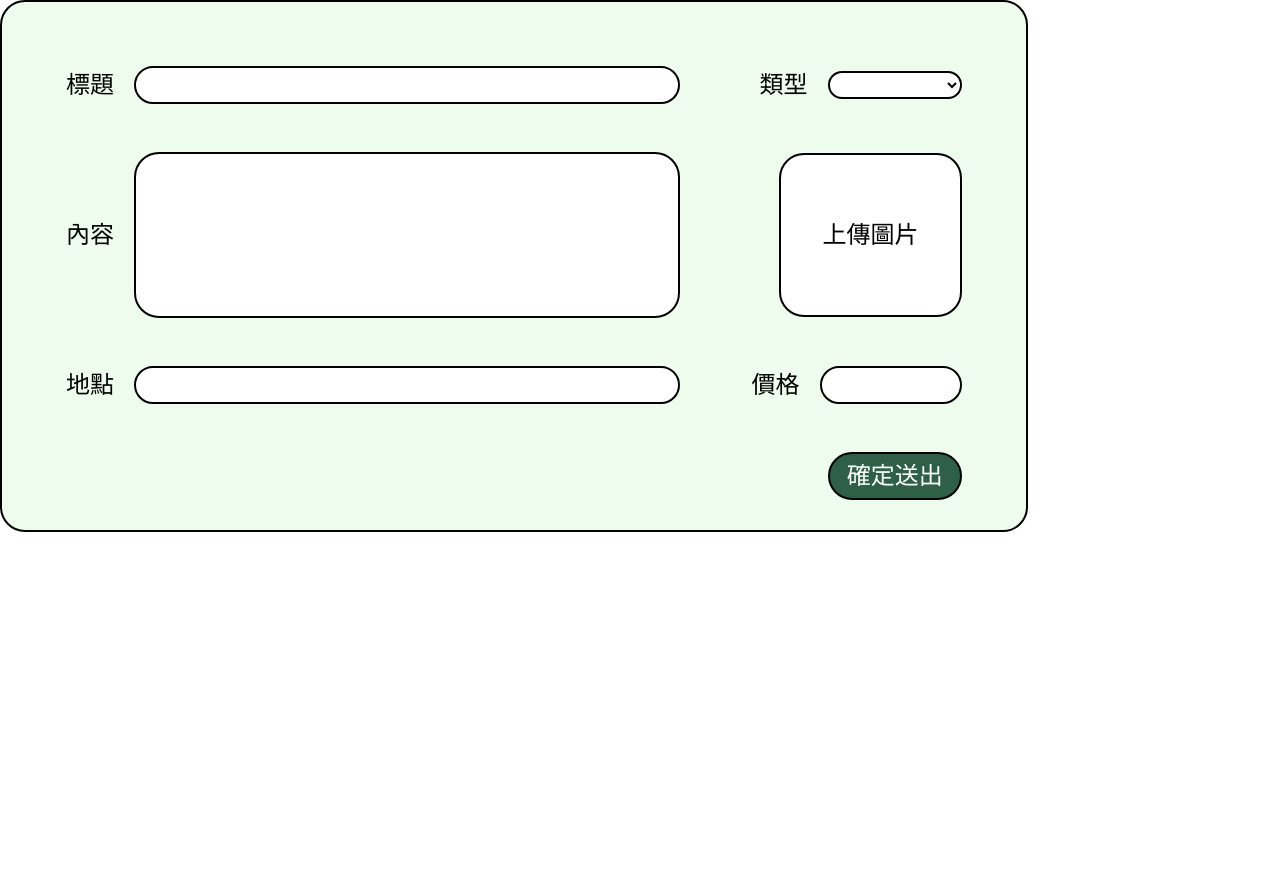
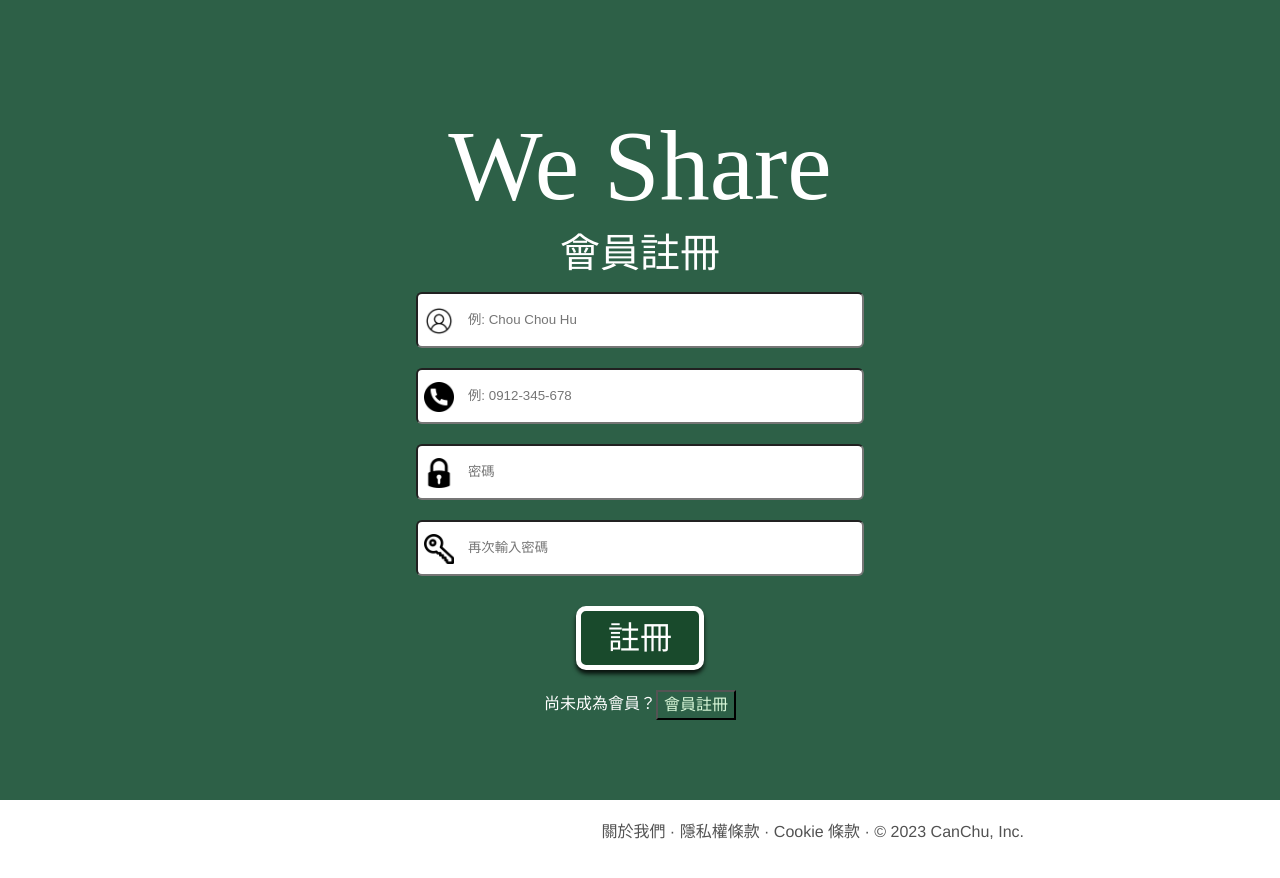
Before and after one commit to ycccccccccccc/WeShare, a Next.js app in the folder frontend/weshare/: page /LoginPage in a window 1280 px wide. Shown: the top 878 px of the page. Before the commit the page ends 800 px from the top, so only its background shows below. Built offline with nearby package versions, Linux system fonts and the light colour scheme; a web font is replaced by a local one.

Commit message:
feat: signIn / logIn page completed

```diff
--- a/frontend/weshare/Components/LogInOut.js
+++ b/frontend/weshare/Components/LogInOut.js
@@ -1,16 +1,38 @@
-'use client';
+"use client";
 
-import '../src/app/globals.css';
-import  { useState } from 'react';
+import "../src/app/globals.css";
+import { useState } from "react";
 import Image from "next/image";
 import styles from "../styles/logInOut.module.scss";
+import useLogIn from "../hooks/useLogin";
+import useSignUp from "../hooks/useSingUp";
 
 export default function LogInOut() {
   // const router = useRouter();
-  const [isRegisterPage, setIsRegisterPage] = useState(true)
+  const [isRegisterPage, setIsRegisterPage] = useState(true);
   const handleTogglePage = () => {
     // 切換註冊/登入頁面
     setIsRegisterPage((prev) => !prev);
+  };
+
+  const [name, setName] = useState("");
+  const [phone, setPhone] = useState("");
+  const [password, setPassword] = useState("");
+  const [passwordAgain, setPasswordAgain] = useState("");
+
+  const { signUp, error: signUpError } = useSignUp();
+  const { logIn, error } = useLogIn();
+
+  const handleSignUp = (e) => {
+    e.preventDefault();
+    if (password !== passwordAgain) {
+      alert("兩次密碼不一致，請檢查！");
+    } else signUp(name, phone, password);
+  };
+
+  const handleLogIn = (e) => {
+    e.preventDefault();
+    logIn(phone, password);
   };
 
   return (
@@ -37,9 +59,10 @@ export default function LogInOut() {
                   <input
                     type="text"
                     name="name"
+                    value={name}
                     placeholder="例: Chou Chou Hu"
                     className={styles.inputFrame}
-                    // onChange={handleInputChange}
+                    onChange={(e) => setName(e.target.value)}
                   />
                 </div>
               )}
@@ -57,8 +80,9 @@ export default function LogInOut() {
                   type="text"
                   name="email"
                   placeholder="例: 0912-345-678"
+                  value={phone}
                   className={styles.inputFrame}
-                  // onChange={handleInputChange}
+                  onChange={(e) => setPhone(e.target.value)}
                 />
               </div>
             </div>
@@ -75,8 +99,9 @@ export default function LogInOut() {
                   type="password"
                   name="password"
                   placeholder="密碼"
+                  value={password}
                   className={styles.inputFrame}
-                  // onChange={handleInputChange}
+                  onChange={(e) => setPassword(e.target.value)}
                 />
               </div>
             </div>
@@ -94,17 +119,20 @@ export default function LogInOut() {
                     type="password"
                     name="confirmPassword"
                     placeholder="再次輸入密碼"
+                    value={passwordAgain}
                     className={styles.inputFrame}
-                    // onChange={handleInputChange}
+                    onChange={(e) => setPasswordAgain(e.target.value)}
                   />
                 </div>
               )}
+              {signUpError && <p className="errorMessage">{signUpError}</p>}
+              {error && <p className="errorMessage">{error}</p>}
             </div>
-            {isRegisterPage ? (
+            {!isRegisterPage ? (
               <button
                 type="button"
                 className={styles.register}
-                // onClick={handleSignin}
+                onClick={handleLogIn}
               >
                 登入
               </button>
@@ -112,7 +140,7 @@ export default function LogInOut() {
               <button
                 type="button"
                 className={styles.register}
-                // onClick={handleRegister}
+                onClick={handleSignUp}
               >
                 註冊
               </button>
--- a/frontend/weshare/hooks/useLogin.jsx
+++ b/frontend/weshare/hooks/useLogin.jsx
@@ -4,11 +4,11 @@ import { useState } from "react";
 
 const useLogIn = () => {
   const [error, setError] = useState(null);
-  const logIn = async (email, password) => {
+  const logIn = async (phone, password) => {
     try {
       const response = await axios.post(`${process.env.NEXT_PUBLIC_API_URL}/users/signin`, {
         provider: "native",
-        email,
+        phone,
         password
       });
       // eslint-disable-next-line camelcase
--- a/frontend/weshare/hooks/useSingUp.jsx
+++ b/frontend/weshare/hooks/useSingUp.jsx
@@ -6,14 +6,14 @@ const useSignUp = () => {
   const [error, setError] = useState(null);
   // const { logIn } = useLogIn();
 
-  const signUp = async (name, email, password) => {
+  const signUp = async (name, phone, password) => {
     // console.log('sign')
     try {
       const response = await axios.post(
         `${process.env.NEXT_PUBLIC_API_URL}/users/signup`,
         {
           name,
-          email,
+          phone,
           password
         }
       );
@@ -27,7 +27,7 @@ const useSignUp = () => {
       // 清除錯誤訊息
       setError(null);
     } catch (err) {
-      setError(err.response.data.message || "註冊失敗");
+    //   setError(err.response.data.message || "註冊失敗");
     }
   };
 
--- a/frontend/weshare/package.json
+++ b/frontend/weshare/package.json
@@ -37,6 +37,7 @@
     "next": "^13.4.9",
     "next-cookies": "^2.0.3",
     "next-fonts": "^1.5.1",
+    "nookies": "^2.5.2",
     "openai": "^3.3.0",
     "openai-edge": "^1.2.2",
     "openapi": "^1.0.1",
--- a/frontend/weshare/src/app/LoginPage/page.js
+++ b/frontend/weshare/src/app/LoginPage/page.js
@@ -1,10 +1,10 @@
-import CreateObject from "../../../Components/createObject";
+import LogInOut from "../../../Components/logInOut";
 
-export default function Home() {
+export default function SignInUp() {
 
   return (
     <div>
-      <CreateObject/>
+      <LogInOut/>
     </div>
   );
 }
```
Also changed, not shown: 2 other files (tests, documents, lock files or other folders).
